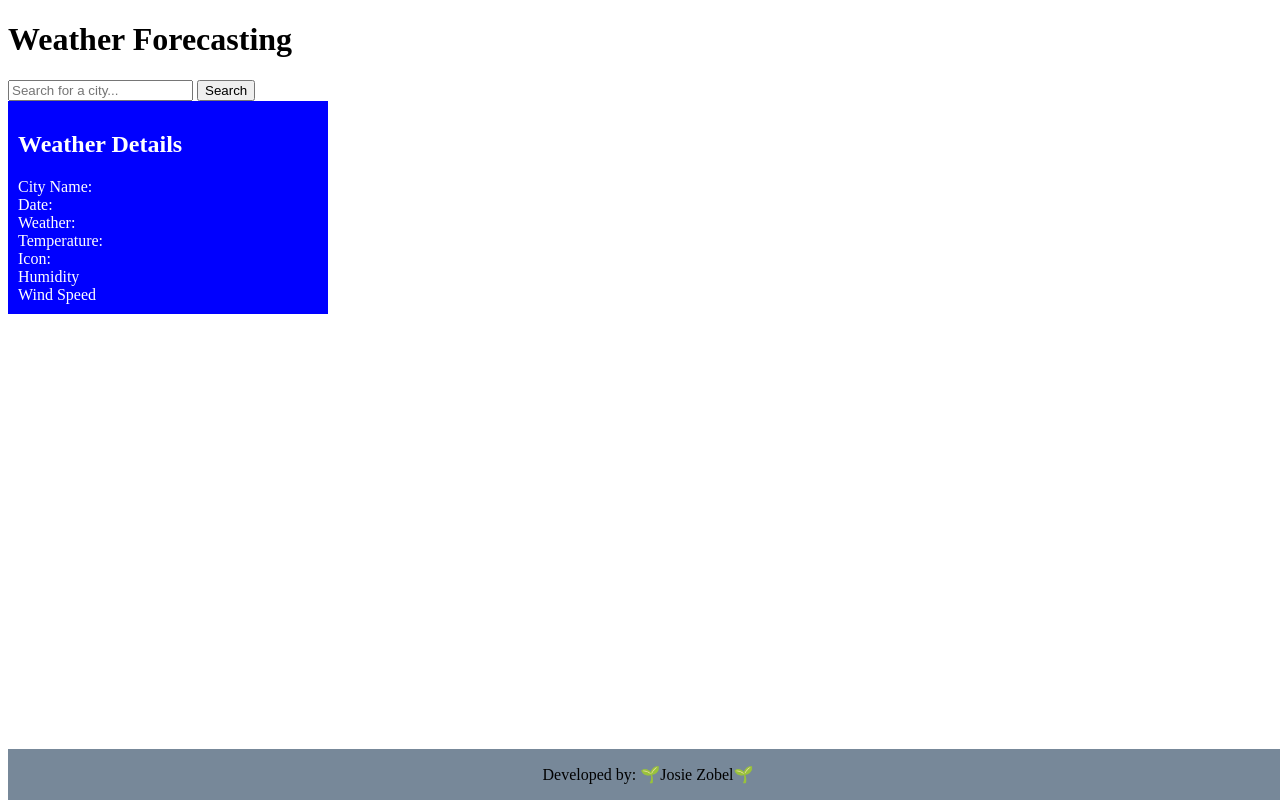
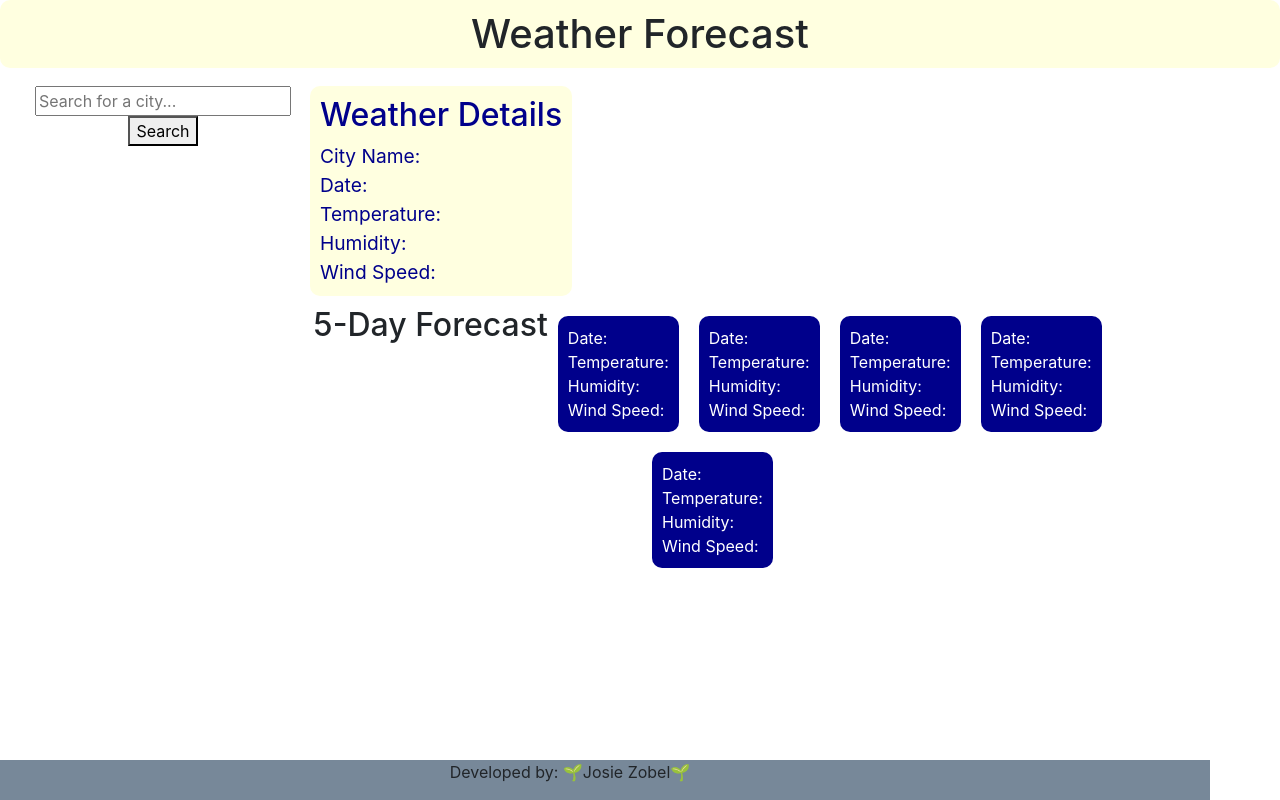
Before and after one commit to jobeans24/Weather-Forecasting, a plain HTML site: page index.html in a window 1280 px wide. Drawn offline with nearby package versions, Linux system fonts and the light colour scheme.

Commit message:
providing comments to javascript and creating bootstrap template and tweeking aspects of the layout in style css

```diff
--- a/assets/css/style.css
+++ b/assets/css/style.css
@@ -1,12 +1,13 @@
-.weather-box {
-  background-color: blue;
-  color: white;
-  padding: 10px;
-  width: 300px;
-    margin: 0 auto;
-    float: left;
 
+.forecast-day {
+    background-color: darkblue;
+    color: white;
+    padding: 10px;
+    margin: 10px;
+    border-radius: 10px;
+    display: inline-block;
 }
+
 
 footer {
     position: fixed;
@@ -16,7 +17,52 @@ footer {
     background-color: lightslategray;
 }
 
-h1 h2 {
+
+h1 {
+    color: darkblue;
     text-align: center;
-    padding-top: 0;
+    background-color: lightyellow;
+    padding: 10px;
+    border-radius: 10px;
+
 }
+
+.container {
+    display: flex;
+    flex-wrap: wrap;
+    justify-content: center;
+    float: left;
+    padding-left: 0%;
+}
+.weather-box {
+    display: flex;
+    flex-wrap: wrap;
+    justify-content: center;
+    float: left;
+    margin: 10px;
+    padding: 10px;
+    border-radius: 10px;
+    background-color: lightyellow;
+    color: darkblue;
+}
+
+.forecast-box {
+    display: flex;
+    flex-wrap: wrap;
+    justify-content: center;
+    float: right;
+    bottom: auto;
+
+}
+
+.search-box {
+    display: flex;
+    flex-wrap: wrap;
+    justify-content: center;
+    float: left;
+    margin: 10px;
+    padding-left: 10px;
+    border-radius: 10px;
+    width: auto;
+
+}
--- a/assets/js/script.js
+++ b/assets/js/script.js
@@ -1,39 +1,41 @@
+// this function is called when the search button is clicked
 function searchButtonClicked() {
     var searchInput = document.getElementById('searchInput');
     var searchValue = searchInput.value;
     if (searchValue) {
-        window.location.href = '/search/' + searchValue;
-        storeCity(searchValue);
+        window.location.href = '/search/' + searchValue; // redirect to the search page
+        storeCity(searchValue); // store the city in local storage
     }
     else {
-        alert('Please enter a search term');
+        alert('Please enter a search term'); // show an alert if the search input is empty
     }
 }
-
+// this function is called when the enter key is pressed in the search input
 function searchInputKeyPressed(event) {
     if (event.key === 'Enter') {
         searchButtonClicked();
     }
 }
 
+// this function is called when the page is loaded
 function displayCities() {
-    let cities = localStorage.getItem('cities');
+    let cities = localStorage.getItem('cities'); // get the cities from local storage
     if (cities) {
         cities = JSON.parse(cities);
-        const citiesList = document.getElementById('citiesList');
+        const citiesList = document.getElementById('citiesList'); // get the cities list element
         citiesList.innerHTML = '';
         cities.forEach((city) => {
-            const cityElement = document.createElement('li');
+            const cityElement = document.createElement('li'); // create a list item for each city
             cityElement.innerHTML = city;
             citiesList.appendChild(cityElement);
         });
     }
 }
 
-
-function getPresentAndNextFourDays() {
-    const presentDay = new Date().toLocaleDateString();
-    const nextFourDays = [];
+// this function is called when the page is loaded
+function getPresentAndNextFourDays() { // get the present day and the next four days
+    const presentDay = new Date().toLocaleDateString(); // get the present day
+    const nextFourDays = []; // get the next four days
     for (let i = 1; i <= 4; i++) {
         const nextDay = new Date();
         nextDay.setDate(nextDay.getDate() + i);
@@ -41,6 +43,7 @@ function getPresentAndNextFourDays() {
     }
     return { presentDay, nextFourDays };
 }
+
 
 function displayWeatherData(weatherData) {
     const weatherBox = document.getElementById('weather-box');
@@ -92,6 +95,10 @@ function getWeatherDataForFiveDays(cityName) {
         });
 }
 
+function searchCity() {
+    const searchValue = window.location.pathname.split('/').pop();
+    getWeatherDataForFiveDays(searchValue);
+}
 
 function storeCity(cityName) {
     let cities = localStorage.getItem('cities');
--- a/index.html
+++ b/index.html
@@ -1,33 +1,85 @@
+
 <!DOCTYPE html>
 <html>
 <head>
     <meta charset="UTF-8" />
     <meta name="viewport" content="width=device-width, initial-scale=1.0" />
     <title>Weather Forecasting</title>
-    <link rel="stylesheet" type="text/css" href="./assets/css/style.css">
+    <link rel="stylesheet" type="text/css" href="./assets/css/style.css"/>
+    <link rel="stylesheet" href="https://maxcdn.bootstrapcdn.com/bootstrap/4.0.0/css/bootstrap.min.css">
+
     <script src="https://api.openweathermap.org/data/2.5/forecast?lat={lat}&lon={lon}&appid={API key}"></script>
 </head>
 <body>
-    <h1>Weather Forecasting</h1>
+    <h1>Weather Forecast</h1>
     <div class="container">
+        <div class="row">
+            <div class="col-3">
                 <div class="search-box">
-            <input type="text" class="search-bar" placeholder="Search for a city...">
+                    <input type="text" class="search-bar" placeholder="Search for a city..."/>
                     <button class="search-button">Search</button>
+                    <div class="city-searches">
+                        <!-- Display stored city searches here -->
                     </div>
-        <div class="weather-box">
+                </div>
+            </div>
+            <div class="col-9">
+                <!-- Rest of the content -->
+                <div class="weather-box" style="font-size: larger">
+                    <div class="current-weather-box">
                             <h2>Weather Details</h2>
                             <div class="location">City Name: </div>
                             <div class="date">Date: </div>
-            <div class="weather">Weather:</div>
+                            <div class="weather-icon"></div>
                             <div class="temperature">Temperature: </div>
-            <div class="weather-icon">Icon: </div>
-            <div class="humidity">Humidity </div>
-            <div class="wind">Wind Speed </div>
+                            <div class="humidity">Humidity: </div>
+                            <div class="wind">Wind Speed: </div>
+                    </div>
+            </div>
+                    <div class="forecast-box">
+                        <h2>5-Day Forecast</h2>
+                        <div class="forecast-day">
+                            <div class="forecast-date">Date: </div>
+                            <div class="forecast-weather-icon"></div>
+                            <div class="forecast-temperature">Temperature: </div>
+                            <div class="forecast-humidity">Humidity: </div>
+                            <div class="forecast-wind">Wind Speed: </div>
+                        </div>
+                        <div class="forecast-day">
+                            <div class="forecast-date">Date: </div>
+                            <div class="forecast-weather-icon"></div>
+                            <div class="forecast-temperature">Temperature: </div>
+                            <div class="forecast-humidity">Humidity: </div>
+                            <div class="forecast-wind">Wind Speed: </div>
+                        </div>
+                        <div class="forecast-day">
+                            <div class="forecast-date">Date: </div>
+                            <div class="forecast-weather-icon"></div>
+                            <div class="forecast-temperature">Temperature: </div>
+                            <div class="forecast-humidity">Humidity: </div>
+                            <div class="forecast-wind">Wind Speed: </div>
+                        </div>
+                        <div class="forecast-day">
+                            <div class="forecast-date">Date: </div>
+                            <div class="forecast-weather-icon"></div>
+                            <div class="forecast-temperature">Temperature: </div>
+                            <div class="forecast-humidity">Humidity: </div>
+                            <div class="forecast-wind">Wind Speed: </div>
+                        </div>
+                        <div class="forecast-day">
+                            <div class="forecast-date">Date: </div>
+                            <div class="forecast-weather-icon"></div>
+                            <div class="forecast-temperature">Temperature: </div>
+                            <div class="forecast-humidity">Humidity: </div>
+                            <div class="forecast-wind">Wind Speed: </div>
+                        </div>
+
+            </div>
         </div>
     </div>
     <script src="./assets/js/script.js"></script>
 </body>
 <footer>
-    <p>Developed by: <a>🌱Josie Zobel🌱</a>
+    <p>Developed by: <a>🌱Josie Zobel🌱</a></p>
 </footer>
 </html>
```
Lines whose indentation alone changed are shown as unchanged.
